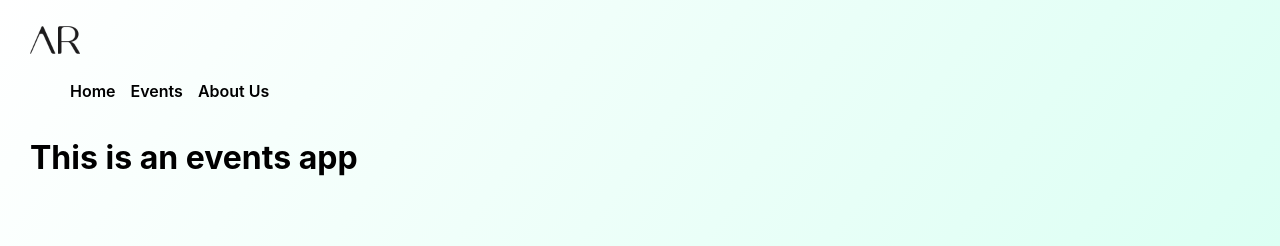
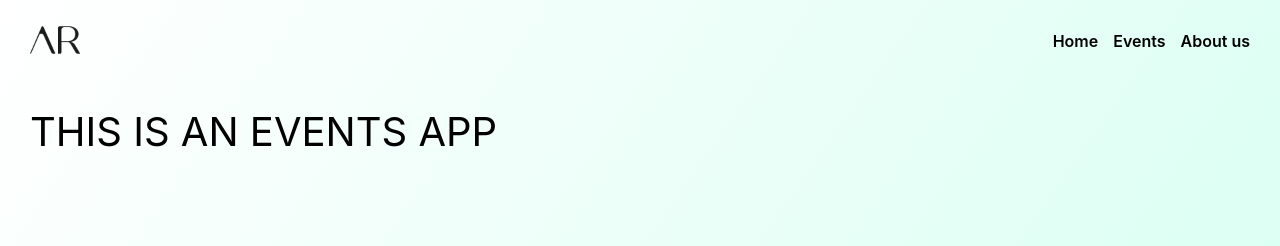
Before and after one commit to muhammad-jiku/jikmunn-events-app, a Next.js app: page / in a window 1280 px wide. Shown: the top 246 px of the page. Built offline with nearby package versions, Linux system fonts and the light colour scheme.

Commit message:
navbar componet modified

```diff
--- a/src/components/Navbar/Navbar.jsx
+++ b/src/components/Navbar/Navbar.jsx
@@ -6,6 +6,7 @@ import styles from '../../../styles/Home.module.css';
 const Navbar = () => {
   return (
     <header>
+      <div>
         <div className="topNav">
           <Image
             src="/assets/images/logo_black.png"
@@ -17,23 +18,24 @@ const Navbar = () => {
             <ul>
               <li>
                 <Link href="/" passHref>
-                Home
+                  <Link href="/"> Home</Link>
                 </Link>
               </li>
               <li>
                 <Link href="/events" passHref>
-                Events
+                  <Link href="/events"> Events</Link>
                 </Link>
               </li>
               <li>
-              <Link href="/about" passHref>
-                About Us
+                <Link href="/about-us" passHref>
+                  <Link href="/about-us"> About us</Link>
                 </Link>
               </li>
             </ul>
           </nav>
         </div>
-      <h1> This is an events app</h1>
+        <p className="title"> This is an events app</p>
+      </div>
     </header>
   );
 };
```
Lines whose indentation alone changed are shown as unchanged.
